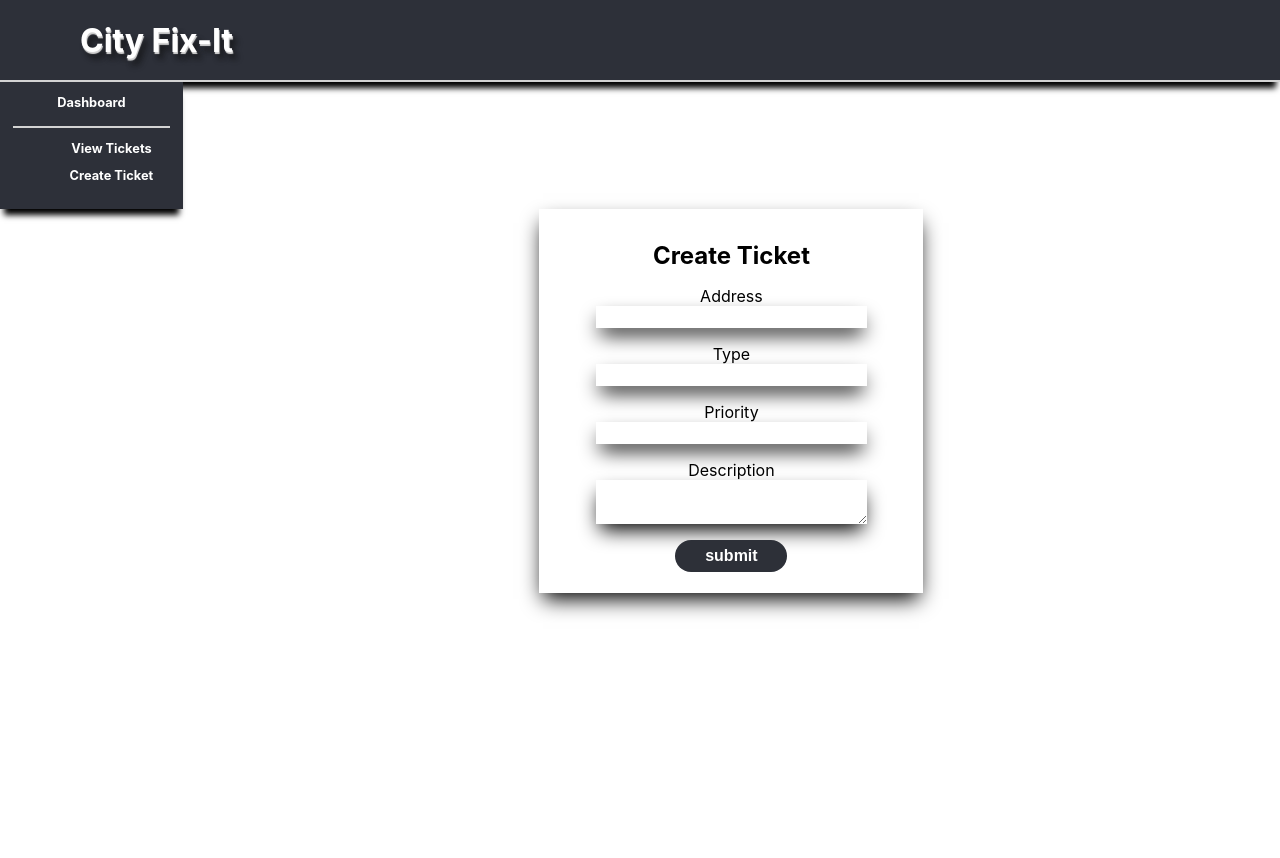
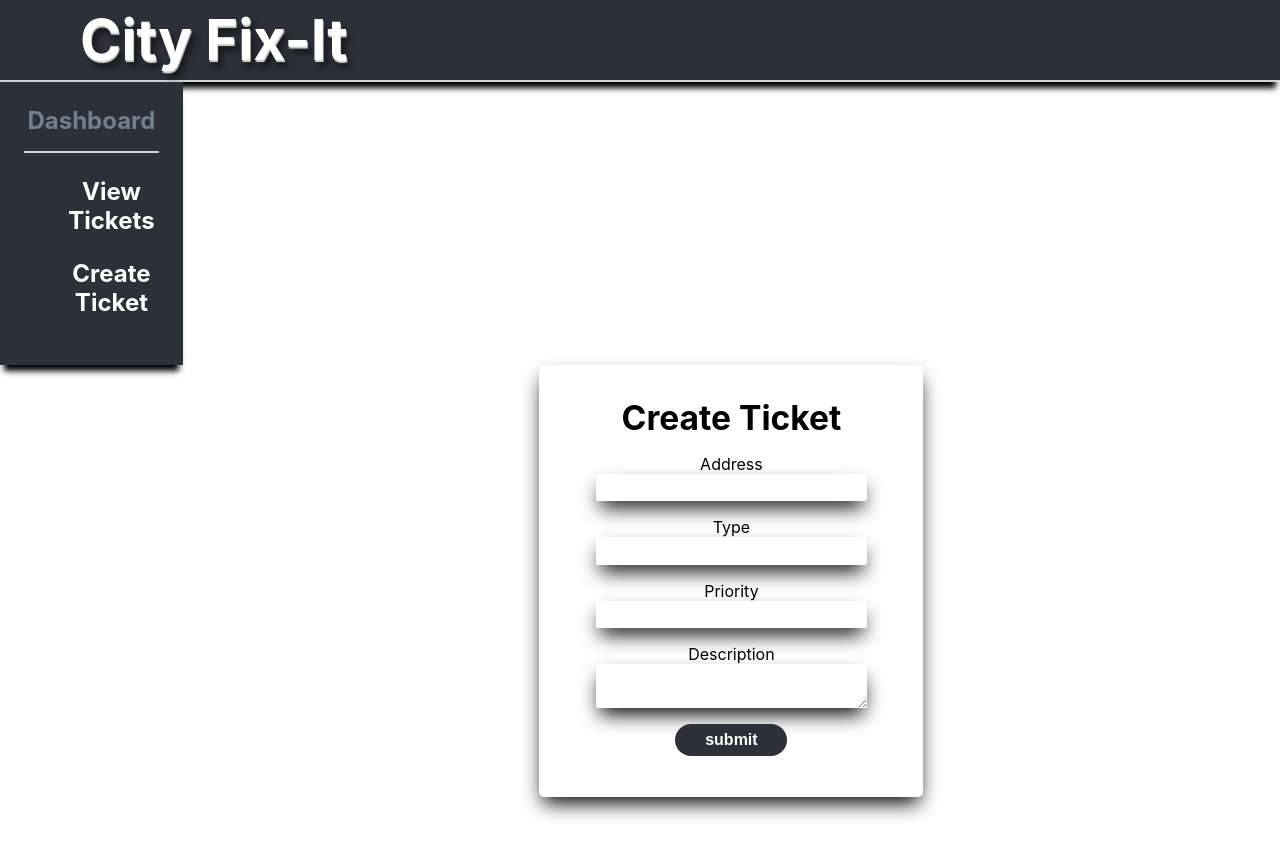
Before and after one commit to jwilld/City-Fix-It, a React (Create React App) app: page /main/create in a window 1280 px wide. Shown: the top 858 px of the page. Built offline with nearby package versions, Linux system fonts and the light colour scheme.

Commit message:
css changes

```diff
--- a/src/create-ticket/create-ticket.css
+++ b/src/create-ticket/create-ticket.css
@@ -1,20 +1,22 @@
 .form-label{
     text-align: center;
     grid-column: 1/4;
-    font-size: 1.5em;
+    font-size: 2.1em;
     font-weight: bold;
 }
 
 .form{
     padding: 2em;
     box-shadow: 0 10px 20px -4px;
-    height: 20em;
+    height: 23em;
     width: 20em;
     display: grid;
     grid-template-rows: repeat(3,1fr);
     grid-template-columns: repeat(3,1fr);
     grid-gap: 1em;
     text-align: center;
+    /* david change */
+    border-radius: 5px;
 }
 
 .form-inputs{
@@ -23,6 +25,7 @@
     grid-gap: 1em;
     grid-column: 2;
     justify-items: center;
+
 
 }
 .form-submit{
@@ -48,7 +51,9 @@
     width: 20em;
     border: none;
     box-shadow: 0 10px 20px -4px;
-    height: 1.5em;
+    height: 1.9em;
+         /* david change */
+         border-radius: 2px;
 }
 
 .textarea-box{
--- a/src/dashboard/dashboard.css
+++ b/src/dashboard/dashboard.css
@@ -7,7 +7,8 @@
     background-color: rgb(45, 48, 57);
     display: inline-block;
     color: rgb(255, 255, 255);
-    font-size: .8em;
+    /* david change */
+    font-size: 1.5em;
     font-weight: bold;
     box-shadow:  0 10px 6px -4px black;
     text-align: center;
@@ -20,18 +21,21 @@
 }
 
 .dash-link{
-    transition: 1s;
+    transition: .1s;
     text-decoration:none;
     color: white;
 }
 
 .dash-link:hover{
-    transition: .5s;
-    color: rgba(45, 48, 57, 0.126);
+    transition: .2s;
+    /* david change */
+    /* color: rgba(148, 108, 91, 0.1); */
+    color: slategray;
 }
 .dash-header{
     border-bottom: 2px solid lightgray;
     padding-bottom: 2vh;
+    color: slategray;
 }
 
 /* nothing */
--- a/src/main-page/main.css
+++ b/src/main-page/main.css
@@ -18,7 +18,8 @@
 }
 
 .main-header-text {
-  font-size: 4vh;
+  /* david change */
+  font-size: 7vh;
   color: white;
   font-weight: bold;
   padding-left: 10vh;
--- a/src/ticket-search/ticket-search.css
+++ b/src/ticket-search/ticket-search.css
@@ -11,10 +11,13 @@
   grid-column: 2;
   grid-row:2;
   text-align: center;
+
 }
 
 .search-box {
   font-size: 35px;
+    /* david added */
+    border-radius: 5px;
 }
 
 .ticket-item {
@@ -22,6 +25,7 @@
   display: grid;
   grid-template-columns: repeat(5, 1fr);
   text-align: center;
+
 }
 
 .edit-link {
@@ -53,6 +57,8 @@
   overflow: hidden;
   overflow-y: scroll;
   width: 50em;
+      /* david added */
+      border-radius: 5px;
 }
 
 .display-list{
@@ -60,6 +66,7 @@
     display: flex;
     justify-content: center;
     align-items: center;
+
 }
 
 ::-webkit-input-placeholder {
```
